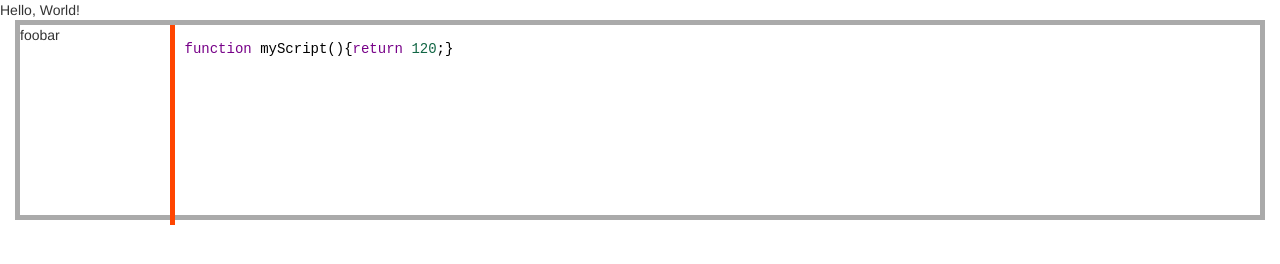
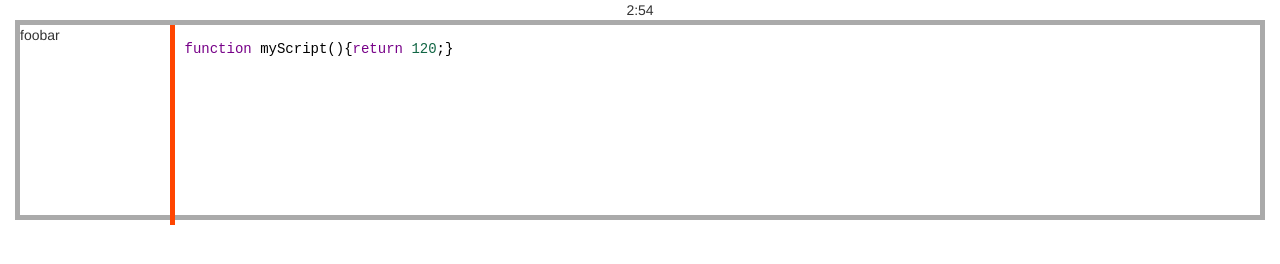
Before and after one commit to seanPapay/codefightsSinglePage, a plain HTML site: page index.html in a window 1280 px wide. Drawn offline with nearby package versions, Linux system fonts and the light colour scheme.

Commit message:
added a timer

```diff
--- a/index.html
+++ b/index.html
@@ -52,7 +52,7 @@
 
     <div class="container-fluid">
       <div class="row">
-	Hello, World!
+	<center id="timer">Hello, World!</center>
       </div>
       <div class="row">
 	<div class="col-md-12">
@@ -78,9 +78,31 @@
       type: "v",
       outline: true,
       minLeft: 100, sizeLeft: 150, minRight: 100,
-//      resizeToWidth: true,
+
       accessKey: 'I'
       });
+
+      var start = Date.now();
+      var total = 180000;
+
+      var formatTime = function(time) {
+        var minutes = Math.floor(time / 60000);
+        time %= 60000;
+        var seconds = Math.floor(time / 1000);
+        return minutes + ":" + seconds;
+      };
+
+      var step = function() {
+        var elapsed = Date.now() - start;
+        var remaining = Math.max(0, total - elapsed);
+
+        var timer = document.getElementById("timer");
+        timer.innerHTML = formatTime(remaining);
+        window.requestAnimationFrame(step);
+      };
+
+      step();
+
       });
       </script>
 
```
